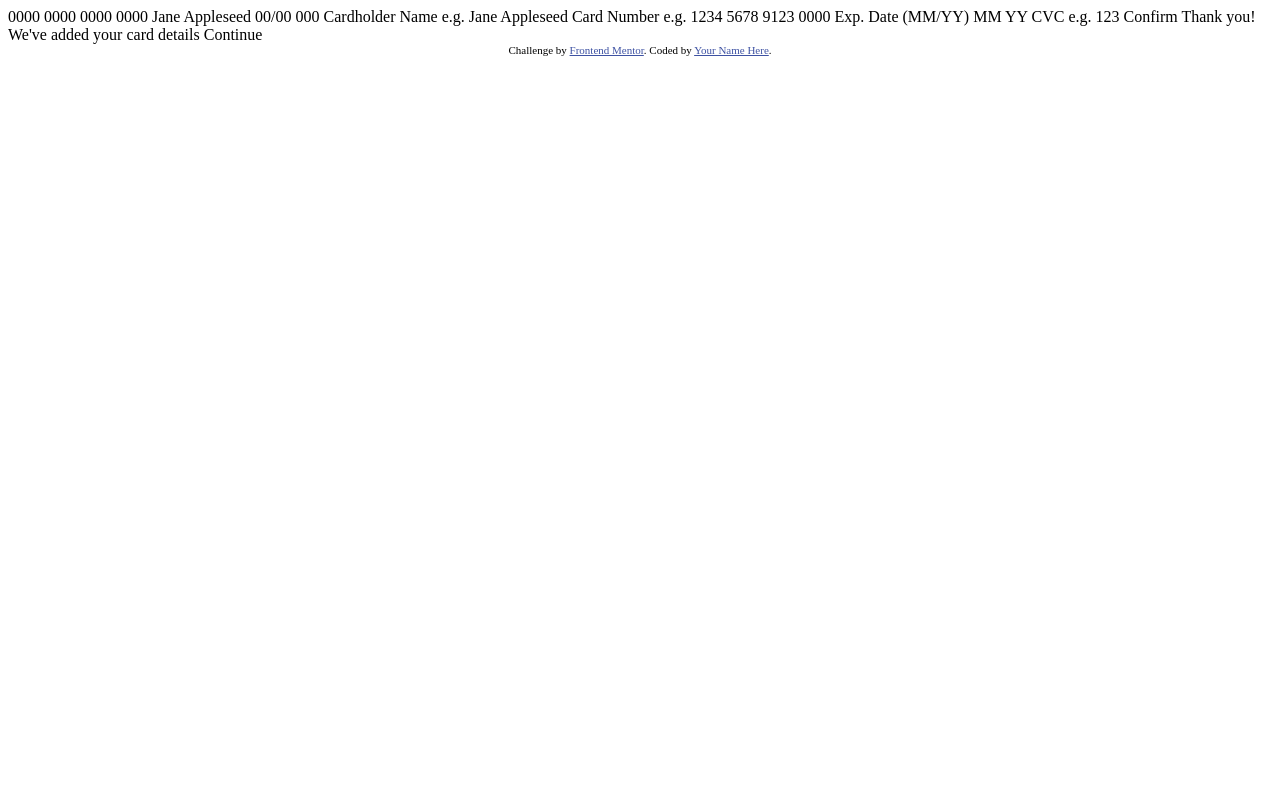
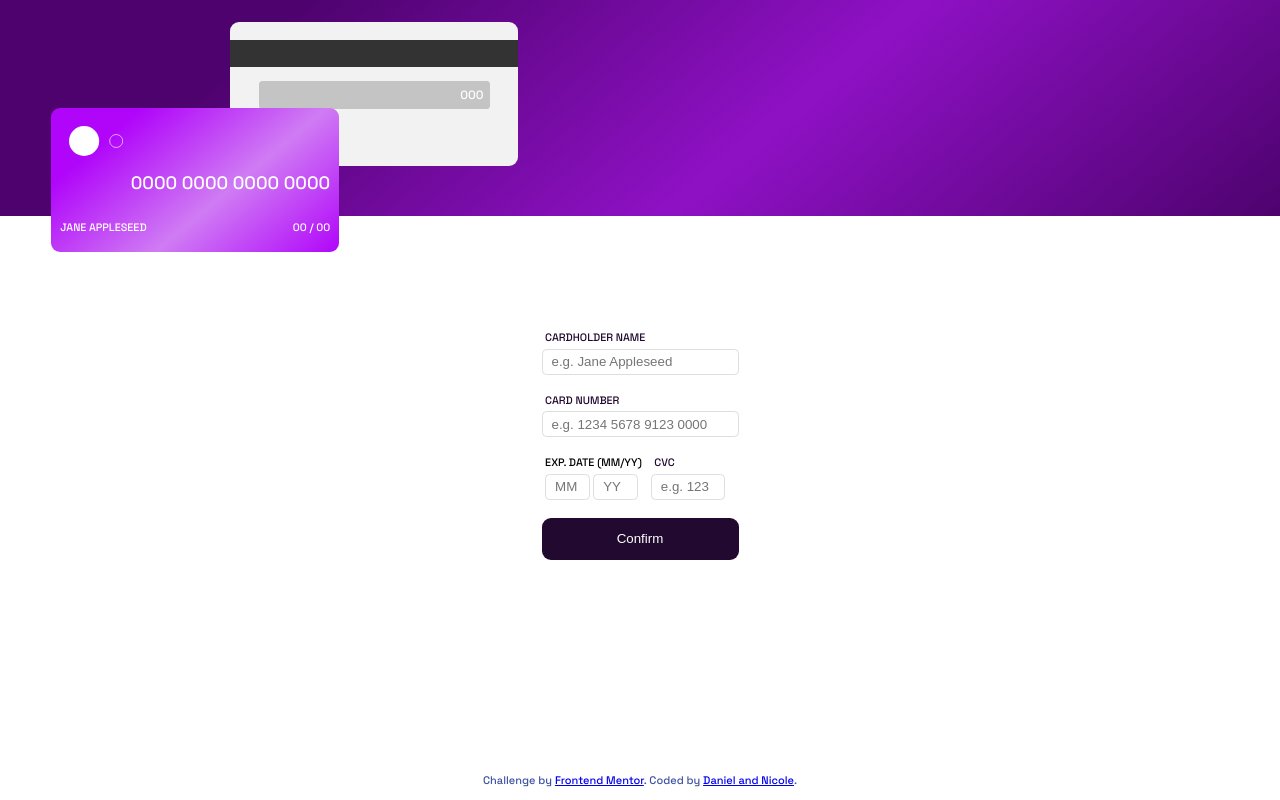
Before and after one commit to danielkull/FrontM-interactive-card-details-from-main, a plain HTML site: page index.html in a window 1280 px wide. Drawn offline with Linux system fonts and the light colour scheme.

Commit message:
feat: add cread card input

```diff
--- a/index.html
+++ b/index.html
@@ -1,51 +1,90 @@
 <!DOCTYPE html>
 <html lang="en">
+
 <head>
   <meta charset="UTF-8">
-  <meta name="viewport" content="width=device-width, initial-scale=1.0"> <!-- displays site properly based on user's device -->
+  <meta name="viewport" content="width=device-width, initial-scale=1.0">
+  <!-- displays site properly based on user's device -->
 
   <link rel="icon" type="image/png" sizes="32x32" href="./images/favicon-32x32.png">
 
   <title>Frontend Mentor | Interactive card details form</title>
+  <link rel="stylesheet" href="style.css">
 
-  <!-- Feel free to remove these styles or customise in your own stylesheet 👍 -->
-  <style>
-    .attribution { font-size: 11px; text-align: center; }
-    .attribution a { color: hsl(228, 45%, 44%); }
-  </style>
+
 </head>
+
 <body>
+  <header>
+    <div class="preview-back card">
+      <div class="magnetstripe"></div>
+      <div class="cvc-field">
+        <p id="preview-cvc">000</p>
+      </div>
+    </div>
 
-  0000 0000 0000 0000
-  Jane Appleseed
-  00/00
+    <div class="preview-front card">
+      <img class="preview-icon" src="/images/card-logo.svg" alt="credit-card-logo">
+      <p id="preview-cardnumber" class="preview-font">0000 0000 0000 0000</p>
+      <p id="preview-cardholder" class="preview-font preview-data">Jane Appleseed</p>
+      <p id="preview-exp-date" class="preview-font preview-data">
+        <span id="preview-month">00</span>
+        /
+        <span id="preview-year">00</span>
+      </p>
 
-  000
+    </div>
+  </header>
 
-  Cardholder Name
-  e.g. Jane Appleseed
 
-  Card Number
-  e.g. 1234 5678 9123 0000
+  <main>
+    <section class="view-form-section">
+      <form class="view-form" action="#" id="view-form-id">
+        <label for="cardholder">Cardholder Name</label>
+        <input id="cardholder" type="text" placeholder="e.g. Jane Appleseed" class="field" />
 
-  Exp. Date (MM/YY)
-  MM
-  YY
+        <label for="cardnumber">Card Number</label>
+        <input id="cardnumber" type="text" placeholder="e.g. 1234 5678 9123 0000" class="field" />
 
-  CVC
-  e.g. 123
+        <div class="field-wrapper">
+          <fieldset class="fieldset-exp-date">
+            <legend>Exp. Date (MM/YY)</legend>
+            <label for="month"></label>
+            <input id="month" name="month" placeholder="MM" class="field short-date" />
 
-  Confirm
+            <label for="year"></label>
+            <input id="year" name="year" placeholder="YY" class="field short-date" />
+          </fieldset>
 
-  <!-- Completed state start -->
+          <div>
+            <label for="cvc">CVC</label>
+            <input id="cvc" type="tel" placeholder="e.g. 123" class="field short-cvc" />
+          </div>
 
-  Thank you!
-  We've added your card details
-  Continue
+        </div>
 
-  <div class="attribution">
-    Challenge by <a href="https://www.frontendmentor.io?ref=challenge" target="_blank">Frontend Mentor</a>.
-    Coded by <a href="#">Your Name Here</a>.
-  </div>
+        <button type="submit">Confirm</button>
+      </form>
+    </section>
+
+    <section class="view-thankyou-section">
+      <img src="/images/icon-complete.svg" alt="thank you">
+      <p>Thank you!</p>
+      <p>We've added your card details</p>
+      <button>Continue</button>
+    </section>
+
+
+  </main>
+
+  <footer>
+    <div class="attribution">
+      Challenge by <a href="https://www.frontendmentor.io?ref=challenge" target="_blank">Frontend Mentor</a>.
+      Coded by <a href="#">Daniel and Nicole</a>.
+    </div>
+  </footer>
+
+  <script src="script.js"></script>
 </body>
+
 </html>
--- /dev/null
+++ b/script.js
@@ -0,0 +1,22 @@
+function bindPreview(formFieldId, defaultValue) {
+  const formField = document.querySelector("#" + formFieldId);
+  formField.addEventListener("input", (e) => {
+    previewCardField(e.target.value, defaultValue, "#preview-" + formFieldId);
+  });
+}
+
+bindPreview("cardholder", "Jane Appleseed");
+bindPreview("cardnumber", "0000 0000 0000 0000");
+bindPreview("cvc", "123");
+bindPreview("month", "00");
+bindPreview("year", "00");
+
+function previewCardField(inputValue, defaultValue, previewSelector) {
+  let currentValue = inputValue;
+  if (currentValue === "") {
+    currentValue = defaultValue;
+  }
+
+  const previewElement = document.querySelector(previewSelector);
+  previewElement.innerText = currentValue;
+}
--- /dev/null
+++ b/style.css
@@ -0,0 +1,216 @@
+/* Font Familiy */
+@import url("https://fonts.googleapis.com/css2?family=Space+Grotesk:wght@500&display=swap");
+
+*,
+*::before,
+*::after {
+  margin: 0;
+  padding: 0;
+  box-sizing: border-box;
+  /* border: 1px solid black; */
+}
+
+:root {
+  font-family: "Space Grotesk", sans-serif;
+  font-size: 18px;
+
+  /* Custom Properties: Colors */
+  --active-input-border: linear-gradient(
+    hsl(249, 99%, 64%) to hsl(278, 94%, 30%)
+  );
+  --input-errors: hsl(0, 100%, 66%);
+
+  --white: hsl(0, 0%, 100%);
+  --light-grayish-violet: hsl(270, 3%, 87%);
+  --dark-grayish-violet: hsl(279, 6%, 55%);
+  --very-dark-violet: hsl(278, 68%, 11%);
+
+  /* Custom Properties: Font */
+  --label-text-size: 0.6rem;
+}
+
+body,
+html {
+  height: 100%;
+}
+
+body {
+  display: grid;
+  grid-template-rows: repeat(3, 30% 65% 5%);
+}
+
+header {
+  height: 12rem;
+  background: linear-gradient(
+    140deg,
+    hsl(282, 96%, 22%) 20%,
+    hsl(282, 84%, 42%) 60%,
+    hsl(282, 96%, 22%) 100%
+  );
+  position: relative;
+}
+
+main {
+  display: grid;
+  place-content: start center;
+}
+
+button {
+  width: 100%;
+  background-color: hsl(278, 68%, 11%);
+  color: white;
+  padding: 0.75rem;
+  border: 0px;
+  border-radius: 0.5rem;
+}
+
+footer {
+  display: grid;
+  place-content: center;
+}
+
+.view-form-section {
+  margin-top: 5rem;
+}
+
+.view-form {
+  /* border: 2px red solid; */
+  max-width: 80vw;
+}
+
+label {
+  display: block;
+  font-size: var(--label-text-size);
+  text-transform: uppercase;
+  margin-left: 0.2rem;
+  color: var(--very-dark-violet);
+}
+
+legend {
+  font-size: var(--label-text-size);
+  text-transform: uppercase;
+  margin-left: 0.2rem;
+}
+
+.card {
+  aspect-ratio: 2/1;
+  height: 8rem;
+  border-radius: 0.5rem;
+}
+
+.preview-back {
+  background-color: hsl(0, 0%, 95%);
+  position: absolute;
+  top: 10%;
+  left: 18%;
+  padding-top: 1rem;
+}
+
+.magnetstripe {
+  width: 100%;
+  height: 1.5rem;
+  background-color: hsl(0, 0%, 20%);
+}
+
+.cvc-field {
+  width: 80%;
+  background-color: hsl(0, 0%, 77%);
+  padding: 0.5em;
+  text-align: end;
+  margin: 0 auto;
+  margin-top: 0.8rem;
+  border-radius: 0.2rem;
+  color: var(--white);
+  font-size: 12px;
+}
+
+.preview-front {
+  background: linear-gradient(
+    140deg,
+    hsl(282, 96%, 50%) 20%,
+    hsl(282, 84%, 72%) 60%,
+    hsl(282, 96%, 50%) 100%
+  );
+  position: absolute;
+  top: 50%;
+  left: 4%;
+  padding: 1rem;
+}
+
+.preview-icon {
+  width: 3rem;
+}
+
+.preview-data {
+  font-size: 0.6rem;
+  text-transform: uppercase;
+}
+
+.preview-font {
+  color: var(--white);
+}
+
+#preview-cardnumber {
+  position: absolute;
+  right: 0.5rem;
+  bottom: 40%;
+}
+
+#preview-exp-date {
+  position: absolute;
+  right: 0.5rem;
+  bottom: 1rem;
+}
+
+#preview-cardholder {
+  position: absolute;
+  left: 0.5rem;
+  bottom: 1rem;
+}
+
+.field {
+  border: solid hsl(270, 3%, 87%) 1px;
+  border-radius: 0.5rem;
+  margin-top: 0.25rem;
+  margin-bottom: 1rem;
+  padding: 0.25rem 0.5rem;
+  border-radius: 0.25rem;
+  width: 100%;
+}
+
+.short-cvc {
+  width: 10ch;
+}
+
+.short-date {
+  width: 6ch;
+}
+
+.fieldset-exp-date {
+  all: unset;
+  display: flex;
+}
+
+.field-wrapper {
+  display: flex;
+  flex-wrap: wrap;
+  /* grid-template-columns: 1fr 1fr; */
+  gap: 0.5rem;
+}
+
+.view-thankyou-section {
+  display: none;
+}
+
+.attribution {
+  font-size: 11px;
+  text-align: center;
+  color: hsl(228, 45%, 44%);
+}
+
+/*
+to Do's
+
+- Input felder sind leicht verstezt --> Warum??
+
+*/
```
